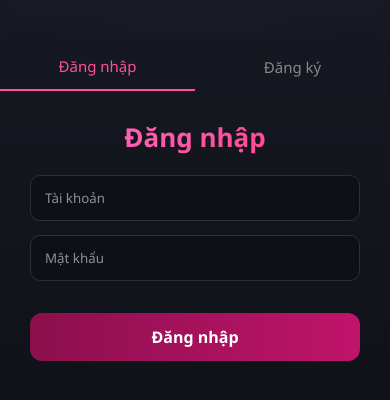
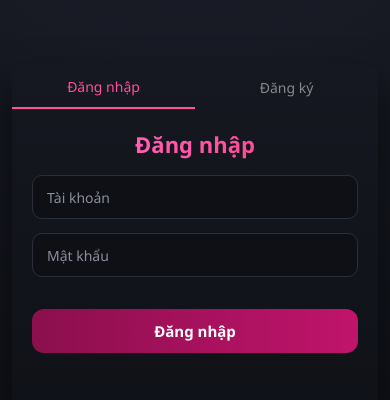
Before and after one commit to anhhuydeptrai2k6/WebNinja, a website built with Vite: page src/DangKy_DangNhap/DangKy_DangNhap.html in a window 390 px wide. Shown: the part 174-574 px from the top of the page. Built offline with nearby package versions, Linux system fonts and the light colour scheme.

Commit message:
thêm css cho mobile

```diff
--- a/src/DangKy_DangNhap/DangKy_DangNhap.css
+++ b/src/DangKy_DangNhap/DangKy_DangNhap.css
@@ -141,3 +141,44 @@ body {
         transform: translateX(40px);
     }
 }
+@media (max-width: 480px) {
+
+    body {
+        padding: 12px;
+    }
+
+    .AuthWrapper {
+        width: 100%;
+        max-width: 380px;
+        border-radius: 12px;
+    }
+
+    .AuthForm {
+        padding: 20px;
+    }
+
+    .AuthForm h2 {
+        font-size: 22px;
+        margin-bottom: 16px;
+    }
+
+    .AuthForm input {
+        height: 44px;
+        font-size: 14px;
+    }
+
+    .AuthForm button {
+        height: 44px;
+        font-size: 15px;
+    }
+
+    .AuthSwitch button {
+        height: 44px;
+        font-size: 14px;
+    }
+
+    .toast {
+        min-width: unset;
+        width: calc(100vw - 40px);
+    }
+}
```
